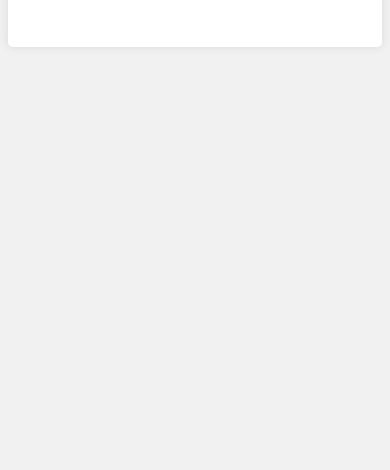
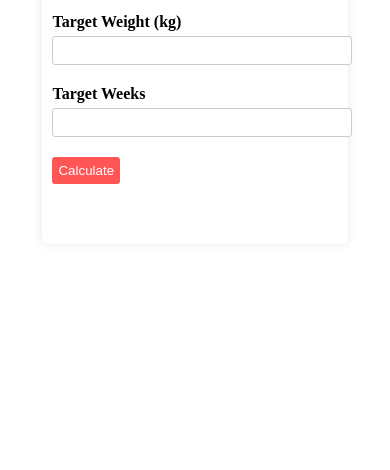
Before and after one commit to nneky28/WeightTracker, a plain HTML site: page index.html in a window 390 px wide. Shown: the part 374-844 px from the top of the page. Drawn offline with Linux system fonts and the light colour scheme.

Commit message:
pushing2

```diff
--- a/index.html
+++ b/index.html
@@ -3,10 +3,12 @@
   <head>
     <title>Weight Loss Tracker</title>
     <style>
+      html,
       body {
-        background-color: #f1f1f1;
-        font-family: Arial, sans-serif;
-        color: #333;
+        height: 100%;
+        display: flex;
+        justify-content: center;
+        align-items: center;
       }
 
       h1 {
@@ -17,10 +19,12 @@
       .container {
         max-width: 600px;
         margin: 0 auto;
-        padding: 20px;
+        padding: 50px;
         background-color: #fff;
         border-radius: 5px;
         box-shadow: 0 0 10px rgba(0, 0, 0, 0.1);
+        display: flex;
+        flex-direction: column;
       }
 
       .form-group {
@@ -72,6 +76,24 @@
 
       .tracker tr:nth-child(even) {
         background-color: #f9f9f9;
+      }
+
+      /* Responsive CSS */
+      @media screen and (max-width: 480px) {
+        .container {
+          padding: 10px;
+        }
+
+        .form-group input[type="text"],
+        .form-group input[type="number"],
+        .form-group button {
+          padding: 6px;
+        }
+
+        .tracker th,
+        .tracker td {
+          padding: 6px;
+        }
       }
     </style>
   </head>
```
